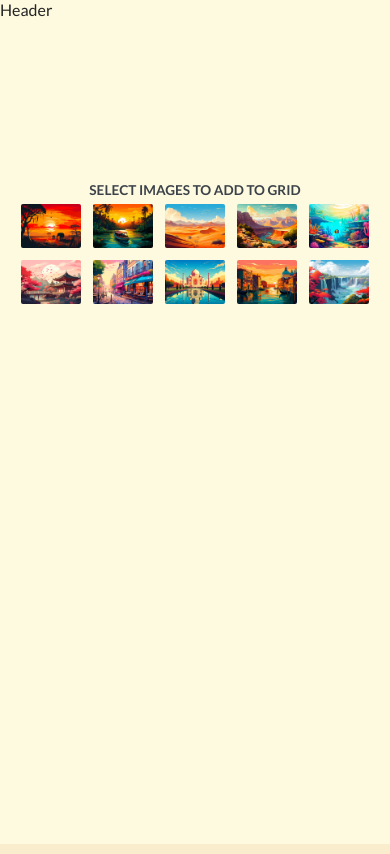
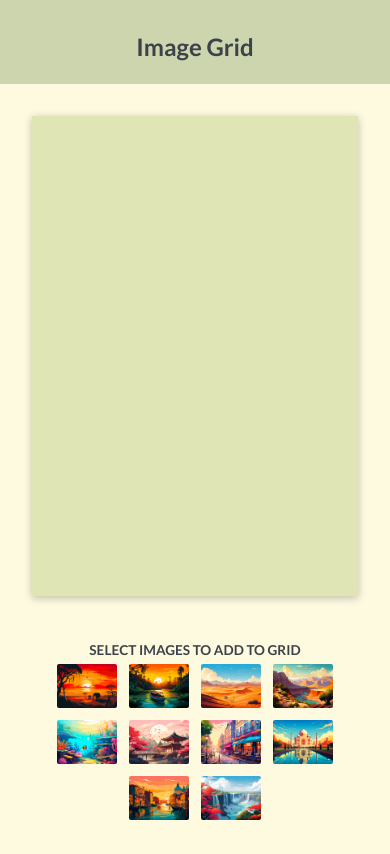
Before and after one commit to Dylanc55/image-grid, a React (Vite) app: page / in a window 390 px wide. Built offline with nearby package versions, Linux system fonts and the light colour scheme; the HTML template or start-up script is replaced by a standard one.

Commit message:
first iteration of the image grid

```diff
--- a/src/App.jsx
+++ b/src/App.jsx
@@ -19,7 +19,10 @@ export default function App() {
 
   return (
     <>
-      <header>Header</header>
+      <header>
+        <h1>Image Grid</h1>
+      </header>
+
       <main>
         <ImageGrid data={data} />
 
--- a/src/components/ImageGrid.jsx
+++ b/src/components/ImageGrid.jsx
@@ -4,6 +4,9 @@ export default function ImageGrid({ data }) {
   const [width, setWidth] = useState();
 
   const grid = useRef();
+
+  const images = data.slice(0, 5);
+  const isMoreThan5 = data.length > 5;
 
   const onResize = () => {
     if (grid.current) setWidth(grid.current.clientWidth);
@@ -16,28 +19,69 @@ export default function ImageGrid({ data }) {
     return () => window.removeEventListener("resize", onResize);
   }, [width]);
 
-  let content;
+  let classes = "one-photo-grid";
+  let styles = { gridAutoRows: `auto` };
 
-  if (data.length === 1) {
-    content = (
-      <ul className="one-photo-grid" style={{ gridAutoRows: `auto` }}>
-        {data.map(({ id, image: { src, alt } }) => (
-          <li
-            key={id}
-            className="image-container"
-            style={{ maxHeight: `${width * 1.5}px` }}
-          >
-            <img src={src} alt={alt} />
-            <button>x</button>
-          </li>
-        ))}
-      </ul>
-    );
+  if (images.length === 2) {
+    classes = "two-photo-grid";
+    styles = { gridAutoRows: `${width / 2}px` };
+  }
+
+  if (images.length === 3) {
+    classes = "three-photo-grid";
+    styles = {
+      gridTemplateRows: `${width / 1.505}px ${width / 3.018}px`,
+    };
+  }
+
+  if (images.length === 4) {
+    classes = "four-photo-grid";
+    styles = { gridTemplateRows: `${width / 2}px ${width / 2}px` };
+  }
+
+  if (images.length === 5) {
+    classes = "five-photo-grid";
+    styles = {
+      gridTemplateRows: `${width / 2}px ${width / 3}px`,
+    };
   }
 
   return (
     <div ref={grid} id="image-grid">
-      {content}
+      {!images.length && <div className="placeholder"></div>}
+
+      {!!images.length && (
+        <ul className={classes} style={styles}>
+          {images.map((image, index) => {
+            const {
+              id,
+              image: { src, alt },
+            } = image;
+
+            return (
+              <li
+                key={id}
+                className="image-container"
+                style={
+                  data.length === 1
+                    ? { maxHeight: `${width * 1.5}px` }
+                    : undefined
+                }
+              >
+                <img src={src} alt={alt} />
+
+                {/* <button>x</button> */}
+
+                {index === 4 && isMoreThan5 && (
+                  <div className="additional-images-overlay">
+                    <div className="overlay-text">{`+${data.length - 5}`}</div>
+                  </div>
+                )}
+              </li>
+            );
+          })}
+        </ul>
+      )}
     </div>
   );
 }
--- a/src/index.css
+++ b/src/index.css
@@ -28,17 +28,43 @@ main {
 }
 
 header {
-  height: 20vh;
+  height: 10vh;
+  padding: 2rem;
+  background-color: #ccd5ae;
+
+  h1 {
+    margin: 0;
+    text-transform: capitalize;
+    text-align: center;
+    font-weight: 700;
+    font-size: 3rem;
+    color: #3c4249;
+  }
 }
 
 main {
   display: flex;
   flex-direction: column;
   align-items: center;
-  min-height: 80vh;
+  min-height: 90vh;
+  padding: 4rem 2rem;
+}
+
+@media (max-width: 480px) {
+  header {
+    h1 {
+      font-size: 1.5rem;
+    }
+  }
+
+  main {
+    padding: 2rem;
+  }
 }
 
 #image-picker {
+  margin-top: 2rem;
+
   p {
     font-weight: bold;
     font-size: 0.85rem;
@@ -81,7 +107,16 @@ main {
 }
 
 #image-grid {
+  position: relative;
+  width: 100%;
   max-width: 50rem;
+  box-shadow: 0 2px 8px rgba(0, 0, 0, 0.25);
+
+  .placeholder {
+    width: 100%;
+    height: 30rem;
+    background-color: #e0e5b6;
+  }
 
   .image-container {
     position: relative;
@@ -144,4 +179,41 @@ main {
       }
     }
   }
+
+  .two-photo-grid {
+    display: grid;
+    gap: 2px;
+    grid-template-columns: repeat(2, 1fr);
+  }
+
+  .three-photo-grid {
+    display: grid;
+    gap: 2px;
+    grid-template-columns: repeat(2, 1fr);
+
+    .image-container:first-child {
+      grid-column: span 2;
+    }
+  }
+
+  .four-photo-grid {
+    display: grid;
+    gap: 2px;
+    grid-template-columns: repeat(2, 1fr);
+  }
+
+  .five-photo-grid {
+    display: grid;
+    gap: 2px;
+    grid-template-columns: repeat(6, 1fr);
+
+    .image-container {
+      grid-column: span 2;
+
+      &:first-child,
+      &:nth-child(2) {
+        grid-column: span 3;
+      }
+    }
+  }
 }
```
